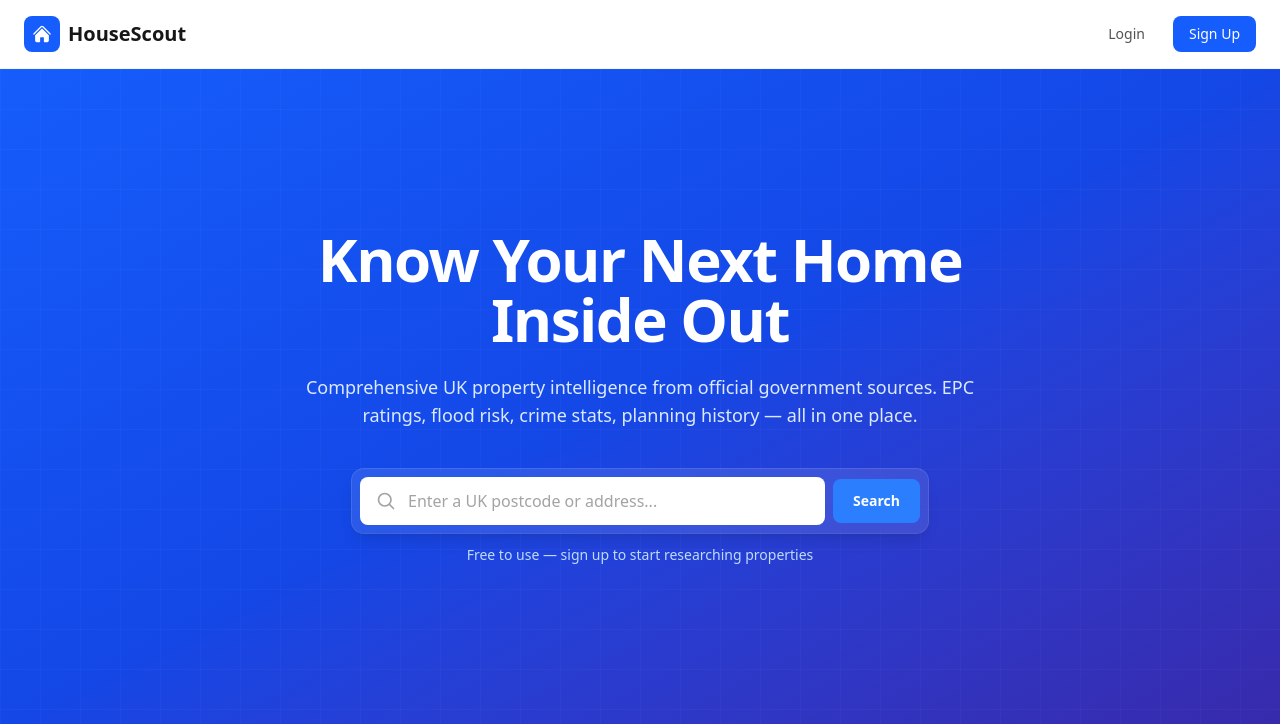
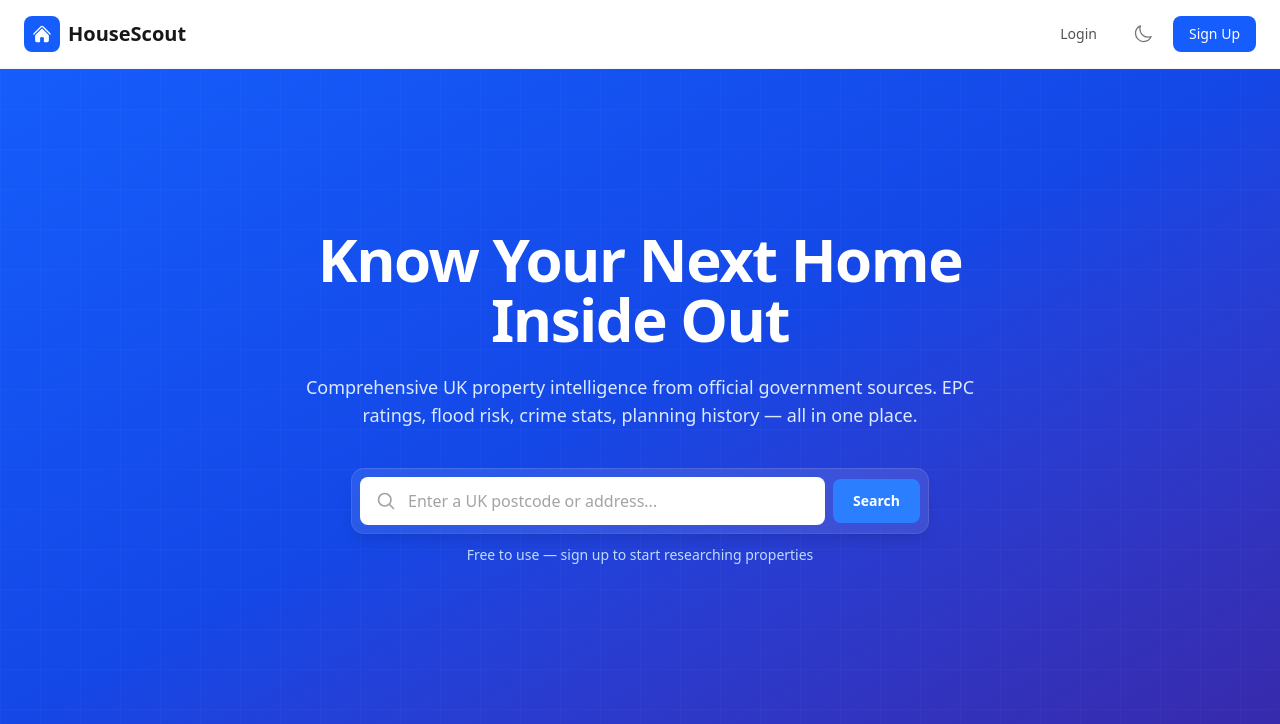
Before and after one commit to JacobWLMS/HouseScout, a Laravel app: page / in a window 1280 px wide. Shown: the top 724 px of the page. Run offline with Laravel 12, Linux system fonts and the light colour scheme; style sheets or scripts are compiled from the project's sources; some web fonts are replaced.

Commit message:
Add dark mode and unified blue theme across marketing and Filament
- Add dark mode toggle to marketing page with localStorage persistence
  and system preference detection (FOUC prevention)
- Update all marketing page sections with dark: Tailwind variants
- Retheme Filament panel from emerald to blue to match marketing design
- Add HouseScout brand logo (light + dark variants) to Filament sidebar

Co-Authored-By: Claude Opus 4.6 <noreply@anthropic.com>

```diff
--- a/app/Providers/Filament/AppPanelProvider.php
+++ b/app/Providers/Filament/AppPanelProvider.php
@@ -34,8 +34,13 @@ class AppPanelProvider extends PanelProvider
             ->passwordReset()
             ->emailVerification()
             ->colors([
-                'primary' => Color::Emerald,
+                'primary' => Color::Blue,
             ])
+            ->brandName('HouseScout')
+            ->brandLogo(fn () => view('filament.components.brand-logo'))
+            ->darkModeBrandLogo(fn () => view('filament.components.brand-logo-dark'))
+            ->brandLogoHeight('1.5rem')
+            ->favicon(asset('favicon.ico'))
             ->discoverResources(in: app_path('Filament/Resources'), for: 'App\Filament\Resources')
             ->discoverPages(in: app_path('Filament/Pages'), for: 'App\Filament\Pages')
             ->pages([
--- a/resources/views/components/layouts/marketing.blade.php
+++ b/resources/views/components/layouts/marketing.blade.php
@@ -13,10 +13,18 @@
         <link rel="preconnect" href="https://fonts.bunny.net">
         <link href="https://fonts.bunny.net/css?family=instrument-sans:400,500,600,700" rel="stylesheet" />
 
+        <script>
+            if (localStorage.theme === 'dark' || (!('theme' in localStorage) && window.matchMedia('(prefers-color-scheme: dark)').matches)) {
+                document.documentElement.classList.add('dark');
+            } else {
+                document.documentElement.classList.remove('dark');
+            }
+        </script>
+
         @vite(['resources/css/app.css', 'resources/js/app.js'])
     </head>
-    <body class="bg-white text-zinc-900 antialiased">
-        <header class="sticky top-0 z-50 border-b border-zinc-100 bg-white/90 backdrop-blur-sm">
+    <body class="bg-white text-zinc-900 antialiased dark:bg-zinc-950 dark:text-zinc-100">
+        <header class="sticky top-0 z-50 border-b border-zinc-100 bg-white/90 backdrop-blur-sm dark:border-zinc-800 dark:bg-zinc-950/90">
             <div class="mx-auto flex max-w-7xl items-center justify-between px-6 py-4">
                 <a href="{{ route('home') }}" class="flex items-center gap-2">
                     <div class="flex size-9 items-center justify-center rounded-lg bg-blue-600">
@@ -25,13 +33,26 @@
                             <path d="m12 5.432 8.159 8.159c.03.03.06.058.091.086v6.198c0 1.035-.84 1.875-1.875 1.875H15a.75.75 0 0 1-.75-.75v-4.5a.75.75 0 0 0-.75-.75h-3a.75.75 0 0 0-.75.75V21a.75.75 0 0 1-.75.75H5.625a1.875 1.875 0 0 1-1.875-1.875v-6.198a2.29 2.29 0 0 0 .091-.086L12 5.432Z" />
                         </svg>
                     </div>
-                    <span class="text-xl font-semibold text-zinc-900">HouseScout</span>
+                    <span class="text-xl font-semibold text-zinc-900 dark:text-white">HouseScout</span>
                 </a>
 
                 <nav class="flex items-center gap-3">
-                    <a href="/app/login" class="rounded-lg px-4 py-2 text-sm font-medium text-zinc-600 transition hover:text-zinc-900">
+                    <a href="/app/login" class="rounded-lg px-4 py-2 text-sm font-medium text-zinc-600 transition hover:text-zinc-900 dark:text-zinc-400 dark:hover:text-white">
                         Login
                     </a>
+                    <button
+                        id="theme-toggle"
+                        type="button"
+                        class="rounded-lg p-2 text-zinc-500 transition hover:bg-zinc-100 hover:text-zinc-900 dark:text-zinc-400 dark:hover:bg-zinc-800 dark:hover:text-white"
+                        aria-label="Toggle dark mode"
+                    >
+                        <svg id="theme-icon-moon" xmlns="http://www.w3.org/2000/svg" fill="none" viewBox="0 0 24 24" stroke-width="1.5" stroke="currentColor" class="hidden size-5">
+                            <path stroke-linecap="round" stroke-linejoin="round" d="M21.752 15.002A9.72 9.72 0 0 1 18 15.75c-5.385 0-9.75-4.365-9.75-9.75 0-1.33.266-2.597.748-3.752A9.753 9.753 0 0 0 3 11.25C3 16.635 7.365 21 12.75 21a9.753 9.753 0 0 0 9.002-5.998Z" />
+                        </svg>
+                        <svg id="theme-icon-sun" xmlns="http://www.w3.org/2000/svg" fill="none" viewBox="0 0 24 24" stroke-width="1.5" stroke="currentColor" class="hidden size-5">
+                            <path stroke-linecap="round" stroke-linejoin="round" d="M12 3v2.25m6.364.386-1.591 1.591M21 12h-2.25m-.386 6.364-1.591-1.591M12 18.75V21m-4.773-4.227-1.591 1.591M5.25 12H3m4.227-4.773L5.636 5.636M15.75 12a3.75 3.75 0 1 1-7.5 0 3.75 3.75 0 0 1 7.5 0Z" />
+                        </svg>
+                    </button>
                     <a href="/app/register" class="rounded-lg bg-blue-600 px-4 py-2 text-sm font-medium text-white transition hover:bg-blue-700">
                         Sign Up
                     </a>
@@ -42,5 +63,36 @@
         <main>
             {{ $slot }}
         </main>
+
+        <script>
+            (function () {
+                const toggle = document.getElementById('theme-toggle');
+                const moonIcon = document.getElementById('theme-icon-moon');
+                const sunIcon = document.getElementById('theme-icon-sun');
+
+                function updateIcons() {
+                    if (document.documentElement.classList.contains('dark')) {
+                        moonIcon.classList.add('hidden');
+                        sunIcon.classList.remove('hidden');
+                    } else {
+                        moonIcon.classList.remove('hidden');
+                        sunIcon.classList.add('hidden');
+                    }
+                }
+
+                updateIcons();
+
+                toggle.addEventListener('click', function () {
+                    if (document.documentElement.classList.contains('dark')) {
+                        document.documentElement.classList.remove('dark');
+                        localStorage.theme = 'light';
+                    } else {
+                        document.documentElement.classList.add('dark');
+                        localStorage.theme = 'dark';
+                    }
+                    updateIcons();
+                });
+            })();
+        </script>
     </body>
 </html>
--- a/resources/views/welcome.blade.php
+++ b/resources/views/welcome.blade.php
@@ -42,96 +42,96 @@
     </section>
 
     {{-- Features Grid --}}
-    <section class="bg-white py-20 sm:py-28">
+    <section class="bg-white py-20 sm:py-28 dark:bg-zinc-950">
         <div class="mx-auto max-w-7xl px-6">
             <div class="mx-auto max-w-2xl text-center">
-                <h2 class="text-3xl font-bold tracking-tight text-zinc-900 sm:text-4xl">
+                <h2 class="text-3xl font-bold tracking-tight text-zinc-900 sm:text-4xl dark:text-white">
                     Everything you need to know about a property
                 </h2>
-                <p class="mt-4 text-lg text-zinc-600">
+                <p class="mt-4 text-lg text-zinc-600 dark:text-zinc-400">
                     We gather data from official UK government sources so you can make informed decisions.
                 </p>
             </div>
 
             <div class="mx-auto mt-16 grid max-w-5xl gap-8 sm:grid-cols-2 lg:grid-cols-3">
                 {{-- EPC Ratings --}}
-                <div class="rounded-xl border border-zinc-100 bg-white p-6 shadow-sm transition hover:shadow-md">
-                    <div class="flex size-12 items-center justify-center rounded-lg bg-green-50">
+                <div class="rounded-xl border border-zinc-100 bg-white p-6 shadow-sm transition hover:shadow-md dark:border-zinc-800 dark:bg-zinc-900">
+                    <div class="flex size-12 items-center justify-center rounded-lg bg-green-50 dark:bg-green-950/50">
                         <svg xmlns="http://www.w3.org/2000/svg" fill="none" viewBox="0 0 24 24" stroke-width="1.5" stroke="currentColor" class="size-6 text-green-600">
                             <path stroke-linecap="round" stroke-linejoin="round" d="M3.75 13.5l10.5-11.25L12 10.5h8.25L9.75 21.75 12 13.5H3.75z" />
                         </svg>
                     </div>
-                    <h3 class="mt-4 text-lg font-semibold text-zinc-900">EPC Ratings</h3>
-                    <p class="mt-2 text-sm text-zinc-600">Understand energy efficiency, running costs, and environmental impact.</p>
+                    <h3 class="mt-4 text-lg font-semibold text-zinc-900 dark:text-white">EPC Ratings</h3>
+                    <p class="mt-2 text-sm text-zinc-600 dark:text-zinc-400">Understand energy efficiency, running costs, and environmental impact.</p>
                 </div>
 
                 {{-- Planning History --}}
-                <div class="rounded-xl border border-zinc-100 bg-white p-6 shadow-sm transition hover:shadow-md">
-                    <div class="flex size-12 items-center justify-center rounded-lg bg-blue-50">
+                <div class="rounded-xl border border-zinc-100 bg-white p-6 shadow-sm transition hover:shadow-md dark:border-zinc-800 dark:bg-zinc-900">
+                    <div class="flex size-12 items-center justify-center rounded-lg bg-blue-50 dark:bg-blue-950/50">
                         <svg xmlns="http://www.w3.org/2000/svg" fill="none" viewBox="0 0 24 24" stroke-width="1.5" stroke="currentColor" class="size-6 text-blue-600">
                             <path stroke-linecap="round" stroke-linejoin="round" d="M19.5 14.25v-2.625a3.375 3.375 0 00-3.375-3.375h-1.5A1.125 1.125 0 0113.5 7.125v-1.5a3.375 3.375 0 00-3.375-3.375H8.25m0 12.75h7.5m-7.5 3H12M10.5 2.25H5.625c-.621 0-1.125.504-1.125 1.125v17.25c0 .621.504 1.125 1.125 1.125h12.75c.621 0 1.125-.504 1.125-1.125V11.25a9 9 0 00-9-9z" />
                         </svg>
                     </div>
-                    <h3 class="mt-4 text-lg font-semibold text-zinc-900">Planning History</h3>
-                    <p class="mt-2 text-sm text-zinc-600">View local planning applications and development activity.</p>
+                    <h3 class="mt-4 text-lg font-semibold text-zinc-900 dark:text-white">Planning History</h3>
+                    <p class="mt-2 text-sm text-zinc-600 dark:text-zinc-400">View local planning applications and development activity.</p>
                 </div>
 
                 {{-- Flood Risk --}}
-                <div class="rounded-xl border border-zinc-100 bg-white p-6 shadow-sm transition hover:shadow-md">
-                    <div class="flex size-12 items-center justify-center rounded-lg bg-cyan-50">
+                <div class="rounded-xl border border-zinc-100 bg-white p-6 shadow-sm transition hover:shadow-md dark:border-zinc-800 dark:bg-zinc-900">
+                    <div class="flex size-12 items-center justify-center rounded-lg bg-cyan-50 dark:bg-cyan-950/50">
                         <svg xmlns="http://www.w3.org/2000/svg" fill="none" viewBox="0 0 24 24" stroke-width="1.5" stroke="currentColor" class="size-6 text-cyan-600">
                             <path stroke-linecap="round" stroke-linejoin="round" d="M12 21a9.004 9.004 0 008.716-6.747M12 21a9.004 9.004 0 01-8.716-6.747M12 21c2.485 0 4.5-4.03 4.5-9S14.485 3 12 3m0 18c-2.485 0-4.5-4.03-4.5-9S9.515 3 12 3m0 0a8.997 8.997 0 017.843 4.582M12 3a8.997 8.997 0 00-7.843 4.582m15.686 0A11.953 11.953 0 0112 10.5c-2.998 0-5.74-1.1-7.843-2.918m15.686 0A8.959 8.959 0 0121 12c0 .778-.099 1.533-.284 2.253m0 0A17.919 17.919 0 0112 16.5c-3.162 0-6.133-.815-8.716-2.247m0 0A9.015 9.015 0 013 12c0-1.605.42-3.113 1.157-4.418" />
                         </svg>
                     </div>
-                    <h3 class="mt-4 text-lg font-semibold text-zinc-900">Flood Risk</h3>
-                    <p class="mt-2 text-sm text-zinc-600">Check river, sea, and surface water flood risk levels.</p>
+                    <h3 class="mt-4 text-lg font-semibold text-zinc-900 dark:text-white">Flood Risk</h3>
+                    <p class="mt-2 text-sm text-zinc-600 dark:text-zinc-400">Check river, sea, and surface water flood risk levels.</p>
                 </div>
 
                 {{-- Crime Statistics --}}
-                <div class="rounded-xl border border-zinc-100 bg-white p-6 shadow-sm transition hover:shadow-md">
-                    <div class="flex size-12 items-center justify-center rounded-lg bg-red-50">
+                <div class="rounded-xl border border-zinc-100 bg-white p-6 shadow-sm transition hover:shadow-md dark:border-zinc-800 dark:bg-zinc-900">
+                    <div class="flex size-12 items-center justify-center rounded-lg bg-red-50 dark:bg-red-950/50">
                         <svg xmlns="http://www.w3.org/2000/svg" fill="none" viewBox="0 0 24 24" stroke-width="1.5" stroke="currentColor" class="size-6 text-red-600">
                             <path stroke-linecap="round" stroke-linejoin="round" d="M12 9v3.75m0-10.036A11.959 11.959 0 013.598 6 11.99 11.99 0 003 9.749c0 5.592 3.824 10.29 9 11.623 5.176-1.332 9-6.03 9-11.622 0-1.31-.21-2.571-.598-3.751h-.152c-3.196 0-6.1-1.248-8.25-3.285zm0 13.036h.008v.008H12v-.008z" />
                         </svg>
                     </div>
-                    <h3 class="mt-4 text-lg font-semibold text-zinc-900">Crime Statistics</h3>
-                    <p class="mt-2 text-sm text-zinc-600">Browse street-level crime data by category and month.</p>
+                    <h3 class="mt-4 text-lg font-semibold text-zinc-900 dark:text-white">Crime Statistics</h3>
+                    <p class="mt-2 text-sm text-zinc-600 dark:text-zinc-400">Browse street-level crime data by category and month.</p>
                 </div>
 
                 {{-- Land Registry --}}
-                <div class="rounded-xl border border-zinc-100 bg-white p-6 shadow-sm transition hover:shadow-md">
-                    <div class="flex size-12 items-center justify-center rounded-lg bg-amber-50">
+                <div class="rounded-xl border border-zinc-100 bg-white p-6 shadow-sm transition hover:shadow-md dark:border-zinc-800 dark:bg-zinc-900">
+                    <div class="flex size-12 items-center justify-center rounded-lg bg-amber-50 dark:bg-amber-950/50">
                         <svg xmlns="http://www.w3.org/2000/svg" fill="none" viewBox="0 0 24 24" stroke-width="1.5" stroke="currentColor" class="size-6 text-amber-600">
                             <path stroke-linecap="round" stroke-linejoin="round" d="M2.25 21h19.5m-18-18v18m10.5-18v18m6-13.5V21M6.75 6.75h.75m-.75 3h.75m-.75 3h.75m3-6h.75m-.75 3h.75m-.75 3h.75M6.75 21v-3.375c0-.621.504-1.125 1.125-1.125h2.25c.621 0 1.125.504 1.125 1.125V21M3 3h12m-.75 4.5H21m-3.75 3H21m-3.75 3H21" />
                         </svg>
                     </div>
-                    <h3 class="mt-4 text-lg font-semibold text-zinc-900">Land Registry</h3>
-                    <p class="mt-2 text-sm text-zinc-600">Access ownership details and historical sale prices.</p>
+                    <h3 class="mt-4 text-lg font-semibold text-zinc-900 dark:text-white">Land Registry</h3>
+                    <p class="mt-2 text-sm text-zinc-600 dark:text-zinc-400">Access ownership details and historical sale prices.</p>
                 </div>
 
                 {{-- Demand Tracking --}}
-                <div class="rounded-xl border border-zinc-100 bg-white p-6 shadow-sm transition hover:shadow-md">
-                    <div class="flex size-12 items-center justify-center rounded-lg bg-purple-50">
+                <div class="rounded-xl border border-zinc-100 bg-white p-6 shadow-sm transition hover:shadow-md dark:border-zinc-800 dark:bg-zinc-900">
+                    <div class="flex size-12 items-center justify-center rounded-lg bg-purple-50 dark:bg-purple-950/50">
                         <svg xmlns="http://www.w3.org/2000/svg" fill="none" viewBox="0 0 24 24" stroke-width="1.5" stroke="currentColor" class="size-6 text-purple-600">
                             <path stroke-linecap="round" stroke-linejoin="round" d="M2.036 12.322a1.012 1.012 0 010-.639C3.423 7.51 7.36 4.5 12 4.5c4.638 0 8.573 3.007 9.963 7.178.07.207.07.431 0 .639C20.577 16.49 16.64 19.5 12 19.5c-4.638 0-8.573-3.007-9.963-7.178z" />
                             <path stroke-linecap="round" stroke-linejoin="round" d="M15 12a3 3 0 11-6 0 3 3 0 016 0z" />
                         </svg>
                     </div>
-                    <h3 class="mt-4 text-lg font-semibold text-zinc-900">Demand Tracking</h3>
-                    <p class="mt-2 text-sm text-zinc-600">See how many people are researching the same property.</p>
+                    <h3 class="mt-4 text-lg font-semibold text-zinc-900 dark:text-white">Demand Tracking</h3>
+                    <p class="mt-2 text-sm text-zinc-600 dark:text-zinc-400">See how many people are researching the same property.</p>
                 </div>
             </div>
         </div>
     </section>
 
     {{-- How It Works --}}
-    <section class="bg-zinc-50 py-20 sm:py-28">
+    <section class="bg-zinc-50 py-20 sm:py-28 dark:bg-zinc-900">
         <div class="mx-auto max-w-7xl px-6">
             <div class="mx-auto max-w-2xl text-center">
-                <h2 class="text-3xl font-bold tracking-tight text-zinc-900 sm:text-4xl">
+                <h2 class="text-3xl font-bold tracking-tight text-zinc-900 sm:text-4xl dark:text-white">
                     How it works
                 </h2>
-                <p class="mt-4 text-lg text-zinc-600">
+                <p class="mt-4 text-lg text-zinc-600 dark:text-zinc-400">
                     Get comprehensive property intelligence in three simple steps.
                 </p>
             </div>
@@ -142,8 +142,8 @@
                     <div class="mx-auto flex size-16 items-center justify-center rounded-full bg-blue-600 text-2xl font-bold text-white">
                         1
                     </div>
-                    <h3 class="mt-6 text-xl font-semibold text-zinc-900">Search</h3>
-                    <p class="mt-3 text-sm text-zinc-600">Enter any UK address or postcode to get started.</p>
+                    <h3 class="mt-6 text-xl font-semibold text-zinc-900 dark:text-white">Search</h3>
+                    <p class="mt-3 text-sm text-zinc-600 dark:text-zinc-400">Enter any UK address or postcode to get started.</p>
                 </div>
 
                 {{-- Step 2 --}}
@@ -151,8 +151,8 @@
                     <div class="mx-auto flex size-16 items-center justify-center rounded-full bg-blue-600 text-2xl font-bold text-white">
                         2
                     </div>
-                    <h3 class="mt-6 text-xl font-semibold text-zinc-900">Analyse</h3>
-                    <p class="mt-3 text-sm text-zinc-600">We gather data from 5+ official government sources.</p>
+                    <h3 class="mt-6 text-xl font-semibold text-zinc-900 dark:text-white">Analyse</h3>
+                    <p class="mt-3 text-sm text-zinc-600 dark:text-zinc-400">We gather data from 5+ official government sources.</p>
                 </div>
 
                 {{-- Step 3 --}}
@@ -160,32 +160,32 @@
                     <div class="mx-auto flex size-16 items-center justify-center rounded-full bg-blue-600 text-2xl font-bold text-white">
                         3
                     </div>
-                    <h3 class="mt-6 text-xl font-semibold text-zinc-900">Decide</h3>
-                    <p class="mt-3 text-sm text-zinc-600">Make informed decisions backed by comprehensive data.</p>
+                    <h3 class="mt-6 text-xl font-semibold text-zinc-900 dark:text-white">Decide</h3>
+                    <p class="mt-3 text-sm text-zinc-600 dark:text-zinc-400">Make informed decisions backed by comprehensive data.</p>
                 </div>
             </div>
         </div>
     </section>
 
     {{-- Stats / Social Proof --}}
-    <section class="border-y border-zinc-100 bg-white py-16">
+    <section class="border-y border-zinc-100 bg-white py-16 dark:border-zinc-800 dark:bg-zinc-950">
         <div class="mx-auto max-w-7xl px-6">
             <div class="grid grid-cols-2 gap-8 sm:grid-cols-4">
                 <div class="text-center">
                     <div class="text-3xl font-bold text-blue-600">5+</div>
-                    <p class="mt-2 text-sm font-medium text-zinc-600">Official Data Sources</p>
+                    <p class="mt-2 text-sm font-medium text-zinc-600 dark:text-zinc-400">Official Data Sources</p>
                 </div>
                 <div class="text-center">
                     <div class="text-3xl font-bold text-green-600">Free</div>
-                    <p class="mt-2 text-sm font-medium text-zinc-600">Free to Use</p>
+                    <p class="mt-2 text-sm font-medium text-zinc-600 dark:text-zinc-400">Free to Use</p>
                 </div>
                 <div class="text-center">
                     <div class="text-3xl font-bold text-indigo-600">Daily</div>
-                    <p class="mt-2 text-sm font-medium text-zinc-600">Updated Daily</p>
+                    <p class="mt-2 text-sm font-medium text-zinc-600 dark:text-zinc-400">Updated Daily</p>
                 </div>
                 <div class="text-center">
                     <div class="text-3xl font-bold text-amber-600">100%</div>
-                    <p class="mt-2 text-sm font-medium text-zinc-600">Government Data</p>
+                    <p class="mt-2 text-sm font-medium text-zinc-600 dark:text-zinc-400">Government Data</p>
                 </div>
             </div>
         </div>
```
Also changed, not shown: resources/views/filament/components/brand-logo-dark.blade.php (added, +9 -0 lines), resources/views/filament/components/brand-logo.blade.php (added, +9 -0 lines).
